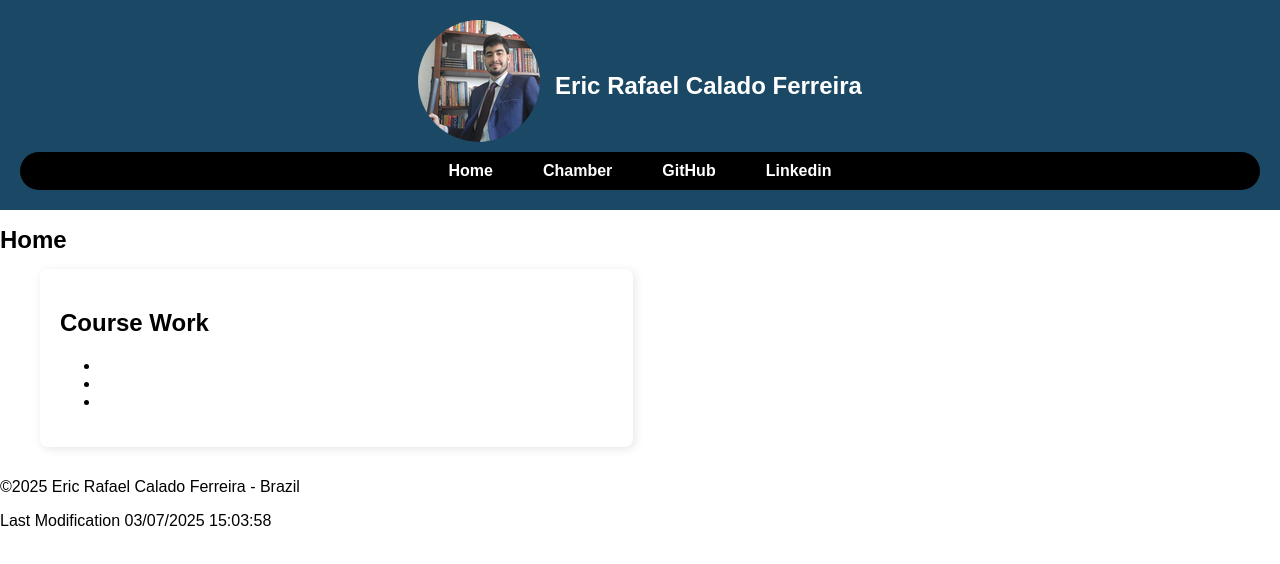
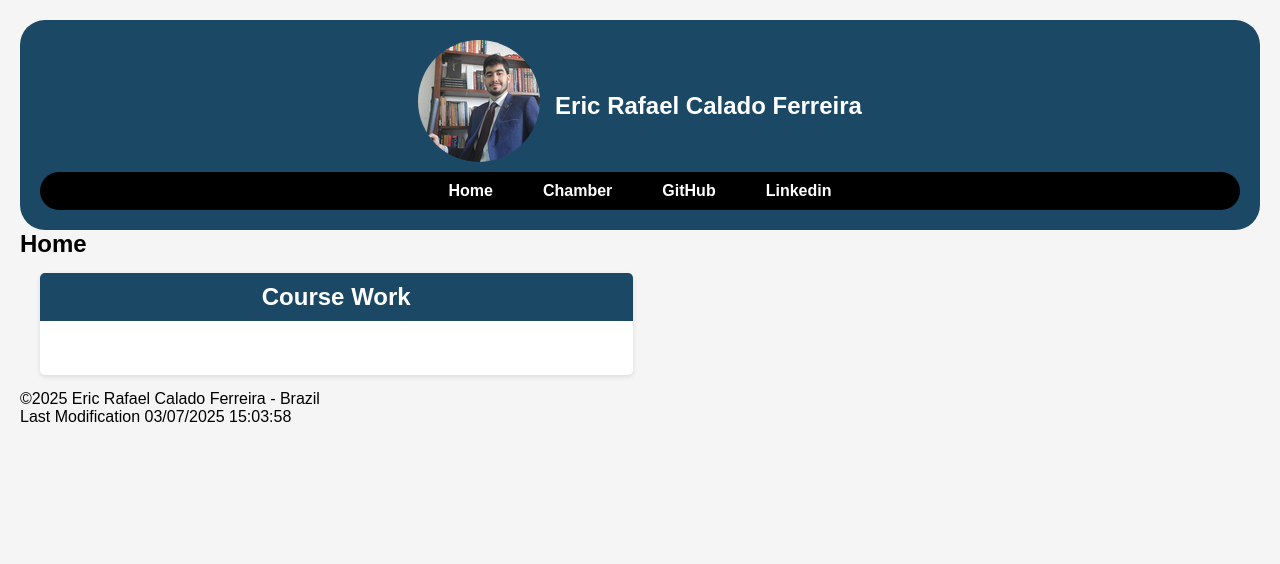
Before and after one commit to SmithFerreira-07/wdd231, a plain HTML site: page index.html in a window 1280 px wide. Drawn offline with Linux system fonts and the light colour scheme.

Commit message:
changed class names, css

```diff
--- a/index.html
+++ b/index.html
@@ -31,19 +31,20 @@
     <main>
         <h1 class="home-header">Home</h1>
         <div class="container">
-            <div class="grid-section">
-                <div class="card">
+            <div class="box course-work">
+                <div class="box-header">
                     <h2>Course Work</h2>
+                </div>
+                <div class="box-content">
                     <ul>
                         <li></li>
                         <li></li>
                         <li></li>
                     </ul>
-
                 </div>
             </div>
+
         </div>
-
     </main>
     <footer class="footer">
         <p>©<span id="currentyear"></span> Eric Rafael Calado Ferreira - Brazil
--- a/styles/base.css
+++ b/styles/base.css
@@ -1,8 +1,14 @@
-body {
-    font-family: Arial, sans-serif;
+* {
     margin: 0;
     padding: 0;
-    background-color: #ffffff;
+    box-sizing: border-box;
+    font-family: Arial, sans-serif;
+}
+
+
+body {
+    background-color: #f5f5f5;
+    padding: 20px;
 }
 
 header {
@@ -10,6 +16,7 @@ header {
     color: white;
     text-align: center;
     padding: 20px;
+    border-radius:25px;
 }
 
 .profile {
@@ -74,11 +81,17 @@ nav ul li a.active {
     margin: 0 auto;
 }
 
+.box {
+    background-color: white;
+    border-radius: 5px;
+    overflow: hidden;
+    box-shadow: 0 2px 5px rgba(0,0,0,0.1);
+}
 
-
-.card {
-    background: white;
-    padding: 20px;
-    border-radius: 8px;
-    box-shadow: 2px 2px 10px rgba(0, 0, 0, 0.1);
+.box-header {
+    background-color: #1b4965;
+    color: white;
+    padding: 10px 15px;
+    font-weight: bold;
+    text-align: center;
 }
```
